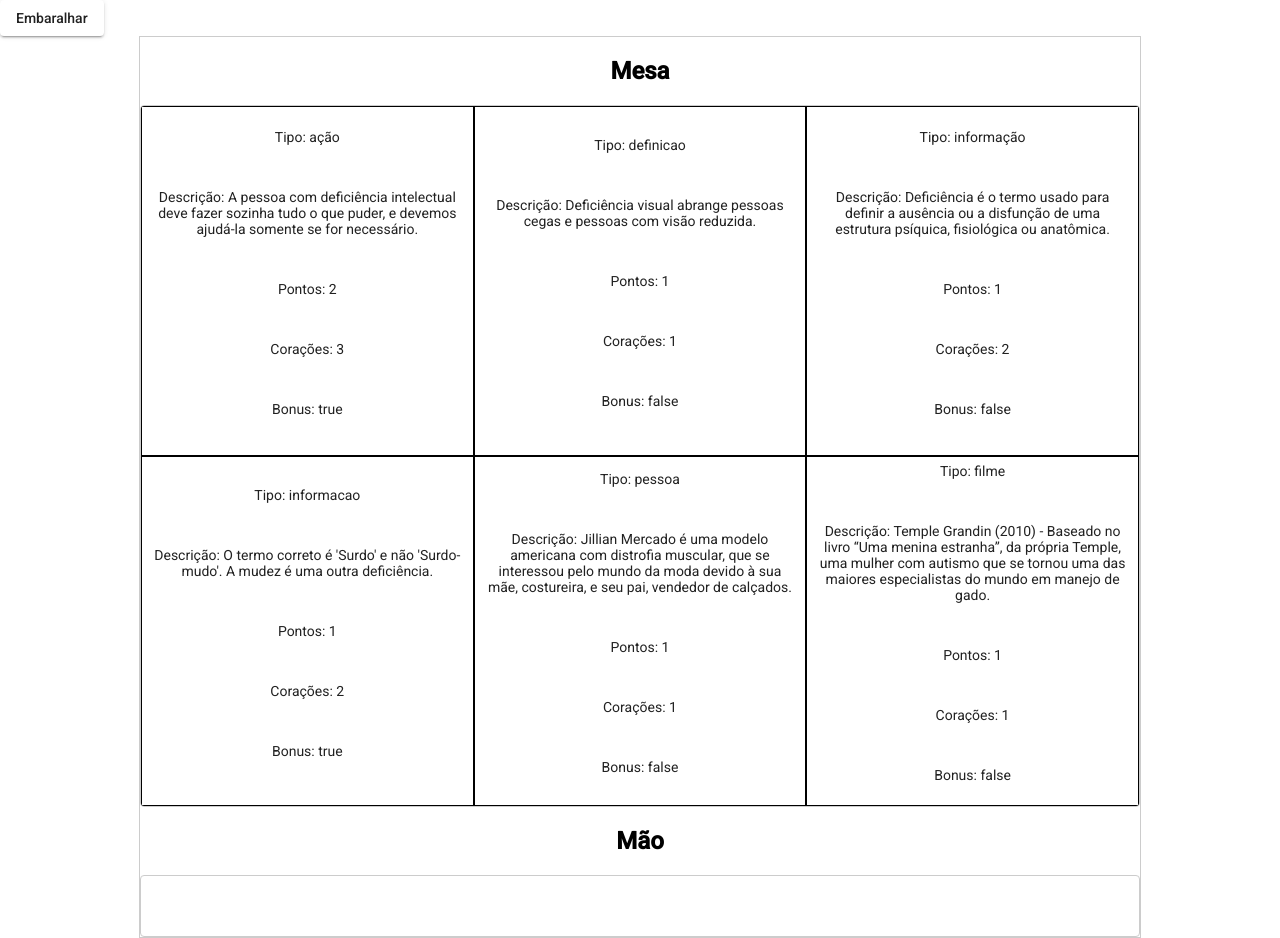
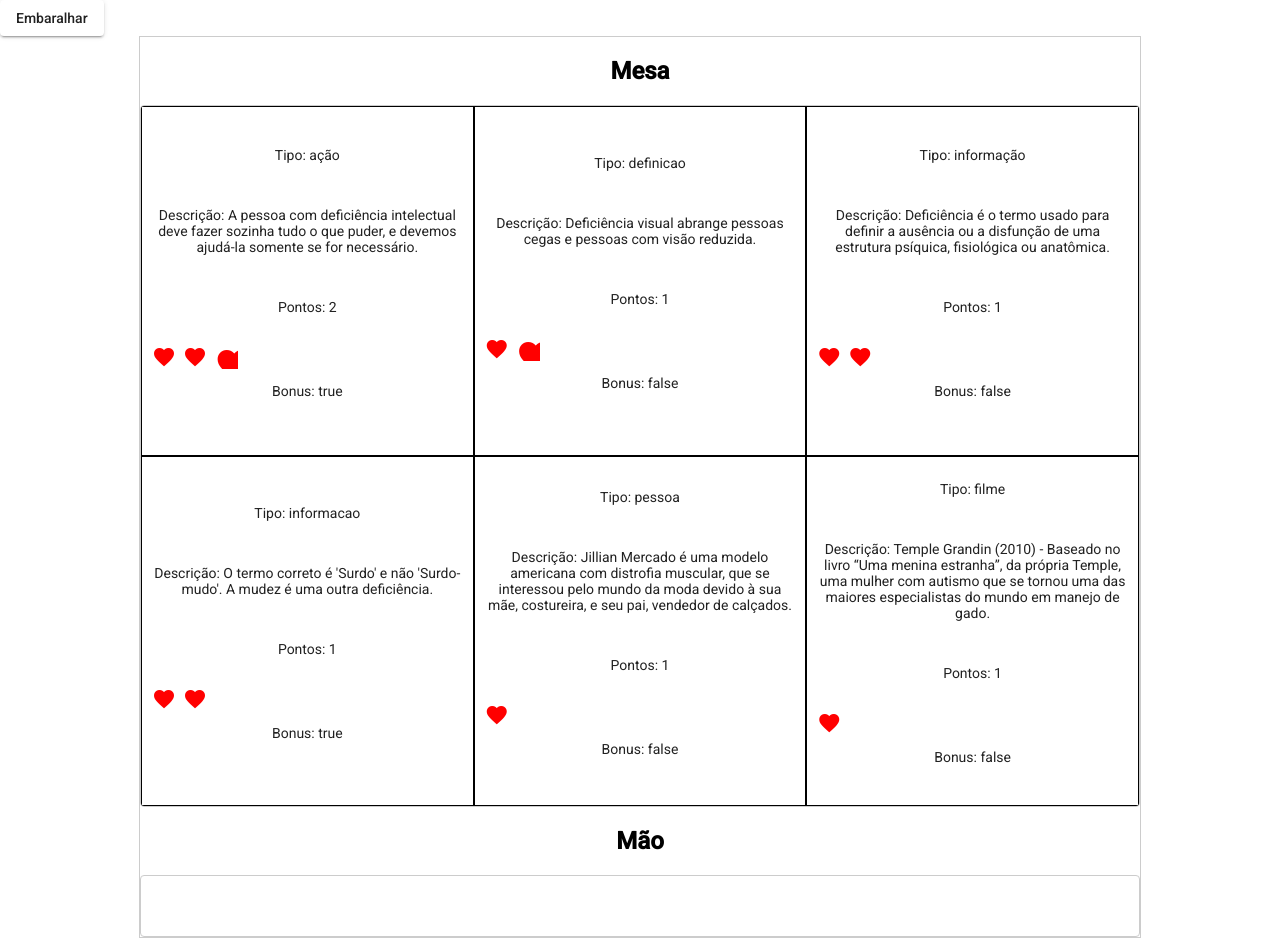
Before and after one commit to felipebonadio/TesteLila, an Angular app: page / in a window 1280 px wide. Built offline with nearby package versions, Linux system fonts and the light colour scheme.

Commit message:
fixed hearths quantity and size

```diff
--- a/src/app/app.component.css
+++ b/src/app/app.component.css
@@ -80,3 +80,9 @@
   display: grid;
   grid-template-rows: auto auto auto auto auto auto;
 }
+
+.colunas{
+  display: grid;
+  grid-template-columns: 10% 10% 10%;
+  color: red;
+}
--- a/src/app/app.component.html
+++ b/src/app/app.component.html
@@ -13,8 +13,11 @@
            <p> Tipo: {{ card[0] }}</p><br>
            <p> Descrição: {{ card[1] }}</p><br>
            <p> Pontos: {{ card[2] }}</p><br>
-           <p> Corações: {{ card[3] }}</p><br>
-           <p> Bonus: {{ card[4] }}</p><br>
+            <div class="colunas">
+             <mat-icon *ngFor="let i of [].constructor(card[3])">favorite</mat-icon>
+             <mat-icon style="font-size: 40px" *ngFor="let i of [].constructor(card[4])">favorite</mat-icon>
+            </div>
+            <p> Bonus: {{ card[5] }}</p><br>
           </div>
         </div>
       </div>
--- a/src/app/app.component.ts
+++ b/src/app/app.component.ts
@@ -23,7 +23,7 @@ export class AppComponent {
   }
 
   private getCards(): string[] {
-    return shuffle(cards.map(card => [card.tipo, card.descricao, card.pontos, card.coracoes, card.bonus]));
+    return shuffle(cards.map(card => [card.tipo, card.descricao, card.pontos, card.coracoesPeq, card.coracoesGr, card.bonus]));
   }
 
   drop(event: CdkDragDrop<string[]>): void {
@@ -46,4 +46,5 @@ export class AppComponent {
   randomize(): void {
     this.table = this.getCards().filter((card) => this.hand.includes(card) === false);
   }
+
 }
--- a/src/app/app.module.ts
+++ b/src/app/app.module.ts
@@ -7,6 +7,7 @@ import { BrowserAnimationsModule } from '@angular/platform-browser/animations';
 import { DragDropModule } from '@angular/cdk/drag-drop';
 import {MatGridListModule} from '@angular/material/grid-list';
 import { HttpClientModule } from '@angular/common/http';
+import {MatIconModule} from '@angular/material/icon';
 
 @NgModule({
   declarations: [AppComponent],
@@ -17,7 +18,8 @@ import { HttpClientModule } from '@angular/common/http';
     DragDropModule,
     MatGridListModule,
     HttpClientModule,
-    MatButtonModule
+    MatButtonModule,
+    MatIconModule
   ],
   providers: [],
   bootstrap: [AppComponent],
--- a/src/contracts/card.ts
+++ b/src/contracts/card.ts
@@ -4,6 +4,7 @@ export interface Card {
   categoria: string;
   descricao: string;
   pontos: number;
-  coracoes: number;
+  coracoesPeq: number;
+  coracoesGr: number;
   bonus: boolean;
 }
--- a/src/providers/card.ts
+++ b/src/providers/card.ts
@@ -7,7 +7,8 @@ export const cards: Card[] = [
     categoria: "visual",
     descricao: "Deficiência visual abrange pessoas cegas e pessoas com visão reduzida.",
     pontos: 1,
-    coracoes: 1,
+    coracoesPeq: 1,
+    coracoesGr: 1,
     bonus: false,
   },
   {
@@ -16,7 +17,8 @@ export const cards: Card[] = [
     categoria: "auditiva",
     descricao: "O termo correto é 'Surdo' e não 'Surdo-mudo'. A mudez é uma outra deficiência.",
     pontos: 1,
-    coracoes: 2,
+    coracoesPeq: 2,
+    coracoesGr:0,
     bonus: true,
   },
   {
@@ -25,7 +27,8 @@ export const cards: Card[] = [
     categoria: "física",
     descricao: "Jillian Mercado é uma modelo americana com distrofia muscular, que se interessou pelo mundo da moda devido à sua mãe, costureira, e seu pai, vendedor de calçados.",
     pontos: 1,
-    coracoes: 1,
+    coracoesPeq: 1,
+    coracoesGr:0,
     bonus: false,
   },
   {
@@ -34,7 +37,8 @@ export const cards: Card[] = [
     categoria: "intelectual",
     descricao: "A pessoa com deficiência intelectual deve fazer sozinha tudo o que puder, e devemos ajudá-la somente se for necessário.",
     pontos: 2,
-    coracoes: 3,
+    coracoesPeq: 2,
+    coracoesGr:1,
     bonus: true,
   },
   {
@@ -43,7 +47,8 @@ export const cards: Card[] = [
     categoria: "tea",
     descricao: "Temple Grandin (2010) - Baseado no livro “Uma menina estranha”, da própria Temple, uma mulher com autismo que se tornou uma das maiores especialistas do mundo em manejo de gado.",
     pontos: 1,
-    coracoes: 1,
+    coracoesPeq: 1,
+    coracoesGr:0,
     bonus: false,
   },
   {
@@ -52,7 +57,8 @@ export const cards: Card[] = [
     categoria: "genérica",
     descricao: "Deficiência é o termo usado para definir a ausência ou a disfunção de uma estrutura psíquica, fisiológica ou anatômica.",
     pontos: 1,
-    coracoes: 2,
+    coracoesPeq: 2,
+    coracoesGr:0,
     bonus: false,
-  },
+  }
 ];
```
